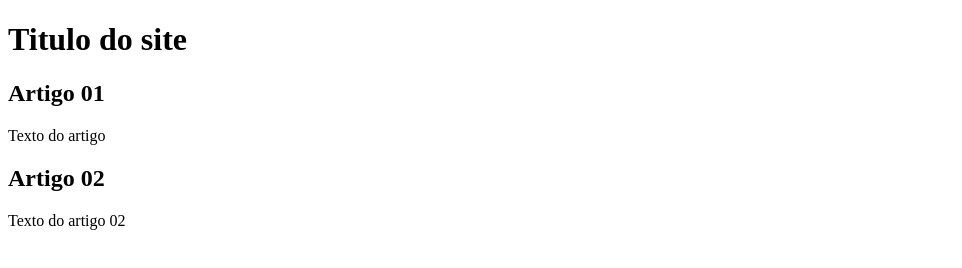
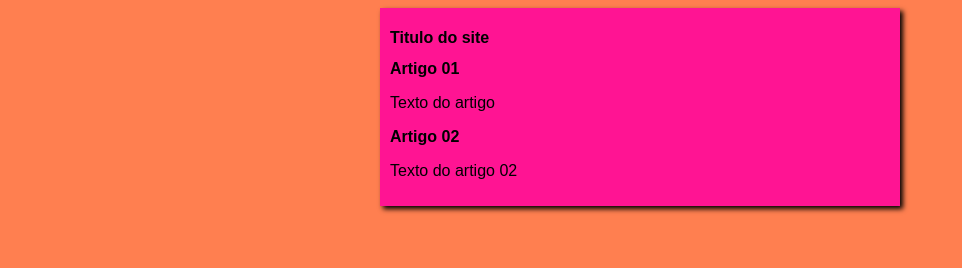
Before and after one commit to iCarolinaCh/Projeto-Site, a plain HTML site: page index.html in a window 1280 px wide. Shown: the whole page, without its empty margins (0-962 px from the left). Drawn offline with Linux system fonts and the light colour scheme.

Commit message:
iniciei o desing

```diff
--- /dev/null
+++ b/estilo/style.css
@@ -0,0 +1,16 @@
+*{
+    font-family: Arial, Helvetica, sans-serif;
+    font-size: 16px;
+}
+
+body {
+    background-color: coral;
+}
+
+main {
+    background-color: deeppink;
+    width: 500px;
+    margin: auto;
+    padding: 10px;
+    box-shadow: 3px 3px 5px;
+}
--- a/index.html
+++ b/index.html
@@ -5,6 +5,7 @@
     <meta http-equiv="X-UA-Compatible" content="IE=edge">
     <meta name="viewport" content="width=device-width, initial-scale=1.0">
     <title>TITULO</title>
+    <link rel="stylesheet" href="estilo/style.css">
 </head>
 <body>
     <main>
```
